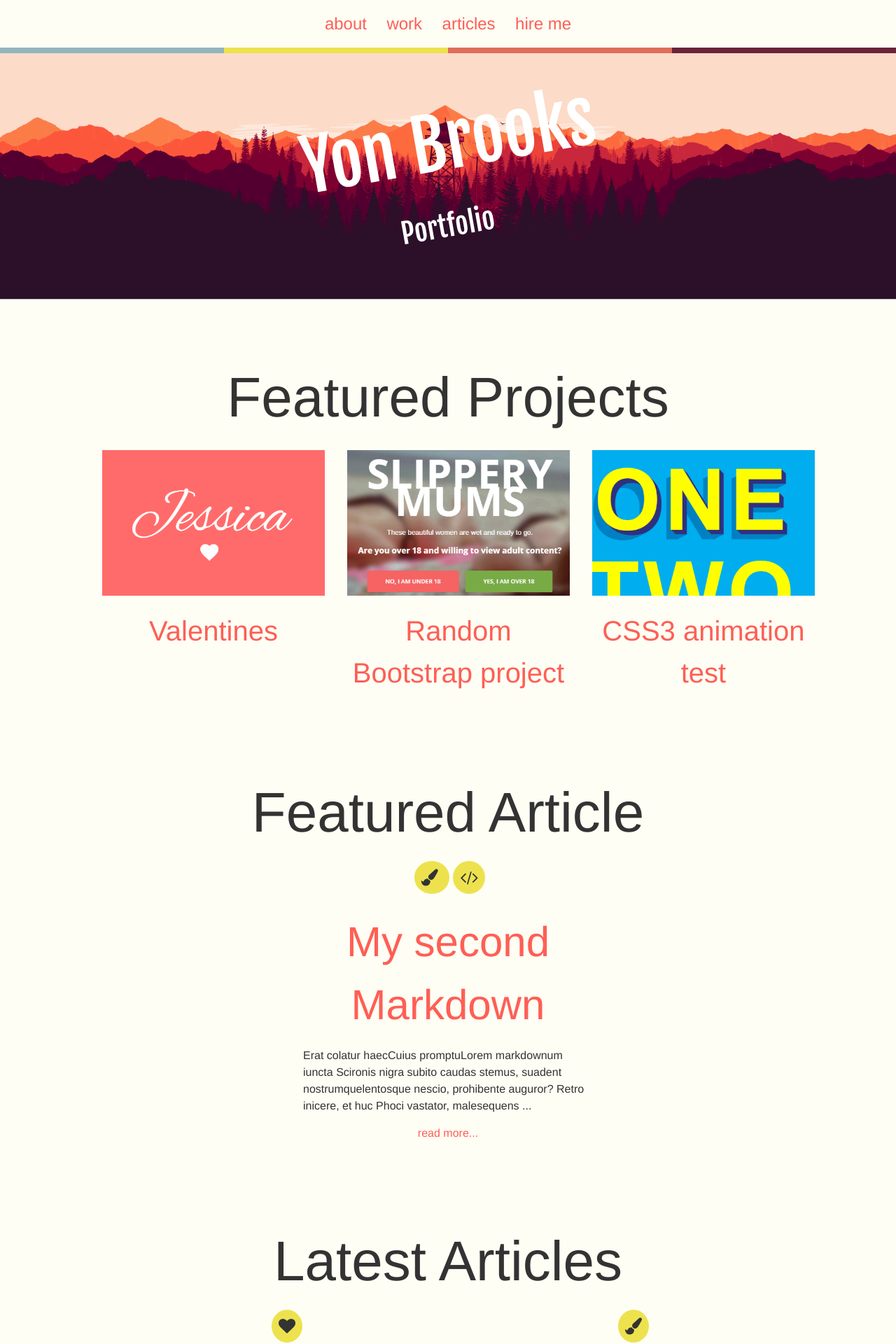
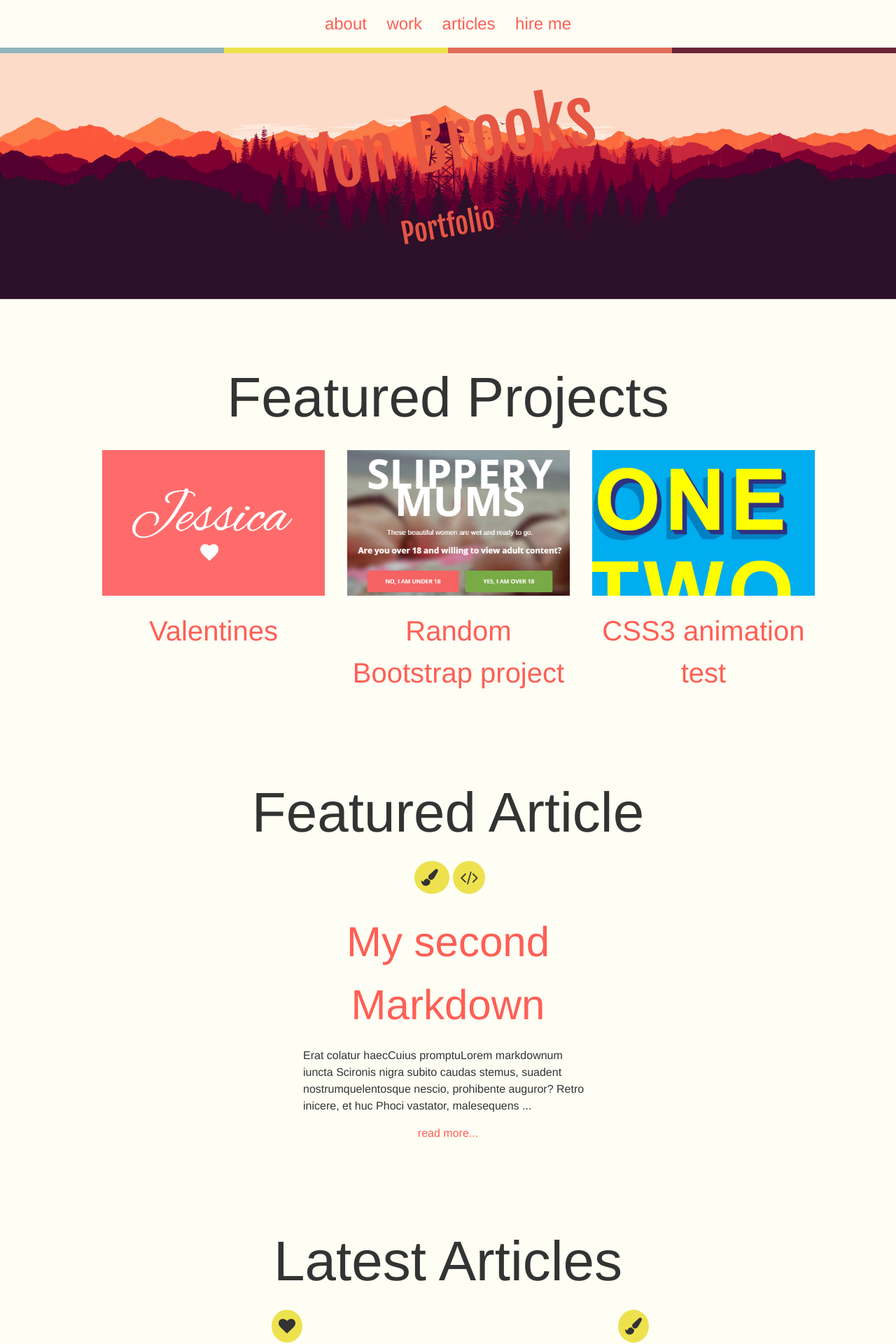
Before and after one commit to Yonald/portfolio, a Jekyll site: the page built from index.html, in a window 1280 px wide. Shown: the top 1920 px of the page at 70% size. Built offline with Jekyll 4.4.1, drawn with Linux system fonts in a browser that asks for light colours; nearby versions of some CDN libraries.

Commit message:
added nth:child colors for title

```diff
--- a/_sass/components/_text-animation.scss
+++ b/_sass/components/_text-animation.scss
@@ -1,6 +1,9 @@
 @import url(https://fonts.googleapis.com/css?family=Fjalla+One);
 
 $shadow: #533d4a;
+$red: #e55643 ;
+$green: #2b9f5e;
+$yellow: #f1c83c;
 
 .container{
   transform: translate(-50%, -50%);
@@ -24,3 +27,12 @@
     position: relative;
   }
 }
+
+.title {
+  &:nth-child(1){
+    color: $red;
+  }
+  &:nth-child(2){
+    color: $green;
+  }
+}
```
